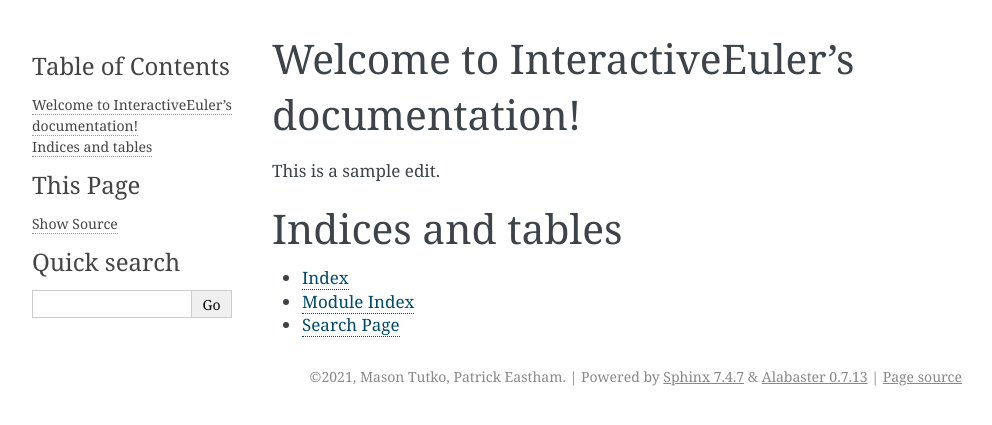
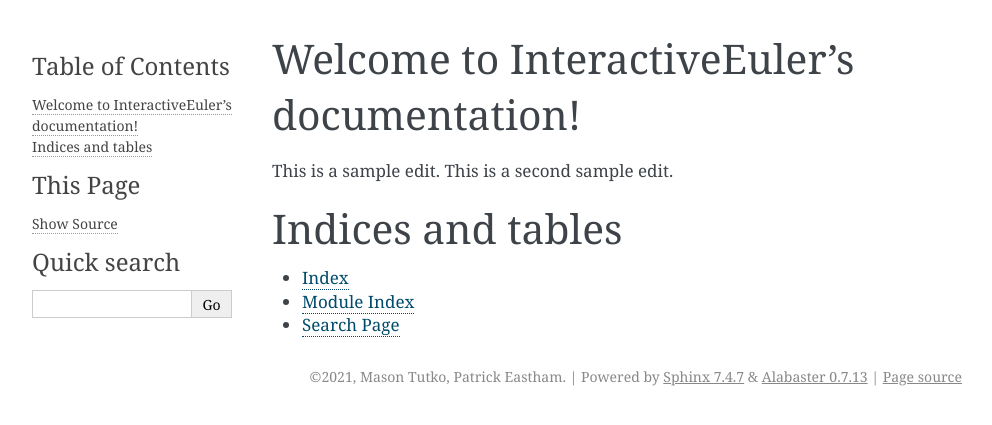
Before and after one commit to mtutko/InteractiveEuler, a Sphinx documentation site: the page built from docs/index.rst, in a window 1280 px wide. Shown: the top 425 px of the page, without its empty margins (148-1140 px from the left). Built offline with Sphinx 7.4.7, drawn with Linux system fonts in a browser that asks for light colours.

```diff
--- a/docs/index.rst
+++ b/docs/index.rst
@@ -6,7 +6,7 @@
 Welcome to InteractiveEuler's documentation!
 ============================================
 
-This is a sample edit.
+This is a sample edit. This is a second sample edit.
 
 .. toctree::
    :maxdepth: 2
```
